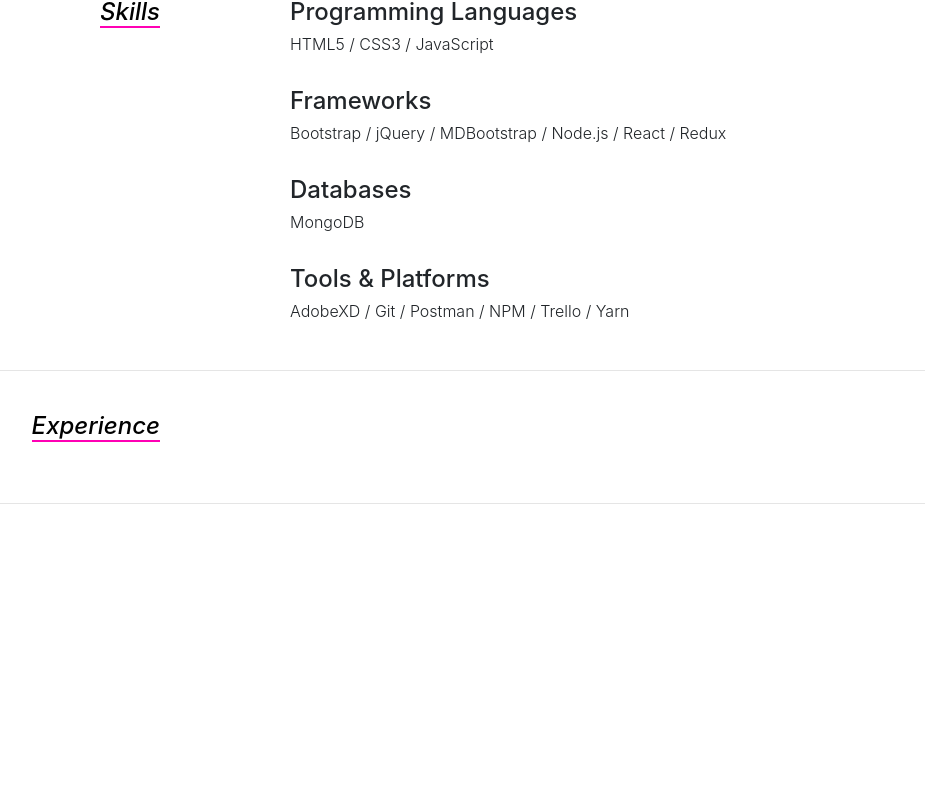
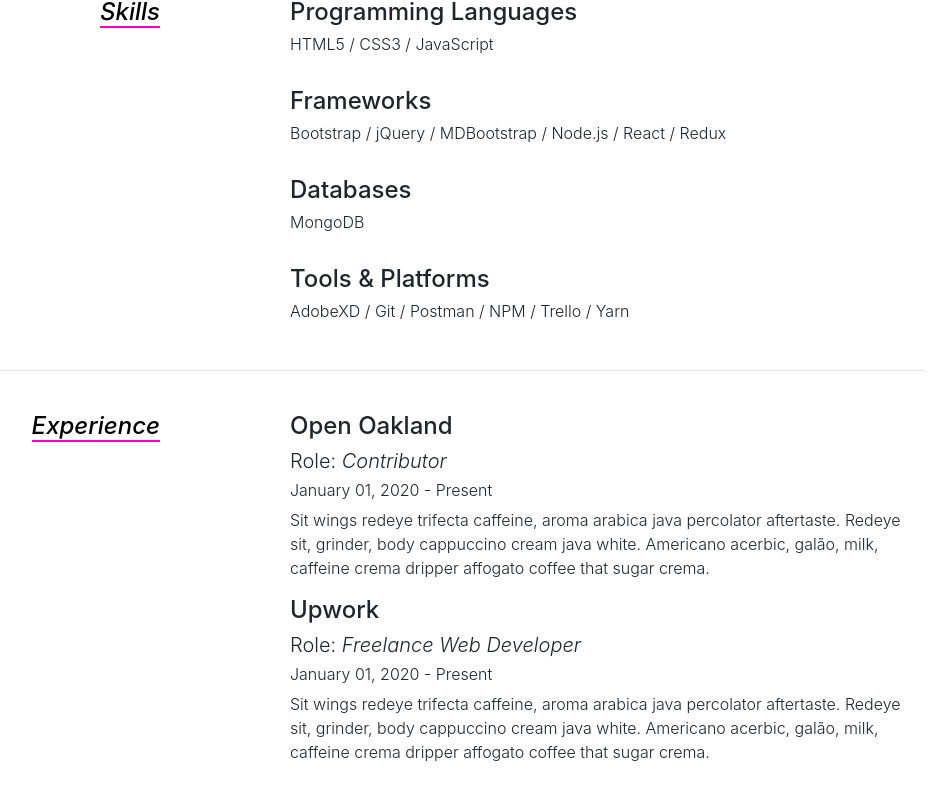
Before and after one commit to AllainPurrnal/allainbernal.com, a React (Create React App) app: page / in a window 1280 px wide. Shown: the part 852-1652 px from the top of the page, without its empty margins (270-1201 px from the left). Before the commit the page ends 1422 px from the top, so only its background shows below. Built offline with nearby package versions, Linux system fonts and the light colour scheme.

Commit message:
Experience section has been improved with functional js programming! More improvements to come, possibly

```diff
--- /dev/null
+++ b/src/Components/Pages/Resume/Experience.js
@@ -0,0 +1,18 @@
+import React from 'react';
+
+const Experience = ({ exp }) => {
+  // {console.log(exp.period.startDate)}
+  let start = exp.period.startDate;
+  let end = exp.period.endDate;
+
+  return (
+    <>
+      <h4><strong><a href={exp.link}>{exp.company}</a></strong></h4>
+      <h5>Role: <em>{exp.role}</em></h5>
+      <h6>{start} - {end}</h6>
+      <p>{exp.description}</p>
+    </>
+  )
+}
+
+export default Experience;
--- a/src/Components/Pages/Resume/SkillName.js
+++ b/src/Components/Pages/Resume/SkillName.js
@@ -3,10 +3,7 @@
 const SkillName = ({ names }) => {
   // console.log("In SkillName.js", names)
 
-  return(
-    // {skillName}
-    <h6>{names.join(" / ")}</h6>
-  )
+  return <h6>{names.join(" / ")}</h6>
 }
 
 export default SkillName;
--- a/src/Components/Pages/Resume/index.js
+++ b/src/Components/Pages/Resume/index.js
@@ -6,12 +6,17 @@
 
 // Dev Components
 import Skills from './Skills.js';
+import Experience from './Experience.js';
 
 const Resume = ({ skills, experience }) => {
   console.log("In Resume.js", skills, experience)
 
   let skillsPrint = skills.map((skill, id) =>
     <Skills key={skill.id} skill={skill} />
+  )
+
+  let expPrint = experience.map((exp, id) =>
+    <Experience key={exp.id} exp={exp} />
   )
 
   return (
@@ -34,25 +39,8 @@
         </MDBCol>
 
         <MDBCol md='7'>
-          {/* <h4><strong><a href="https:/www.google.com">Dark Roast</a></strong></h4> */}
-          {/* <h5>Role: <em>Coffee Developer</em></h5> */}
-          {/* <h6>2017 August - 2019 August</h6> */}
-          {/* <p>Sit wings redeye trifecta caffeine, aroma arabica java percolator aftertaste. Redeye sit, grinder, body cappuccino cream java white. Americano acerbic, galão, milk, caffeine crema dripper affogato coffee that sugar crema.</p> */}
-
-          <div />
-
-          {/* <h4><strong><a href="https:/www.google.com">Medium Roast</a></strong></h4> */}
-          {/* <h5>Role: <em>Software Developer</em></h5> */}
-          {/* <h6>2017 July - 2017 August</h6> */}
-          {/* <p>Sit wings redeye trifecta caffeine, aroma arabica java percolator aftertaste. Redeye sit, grinder, body cappuccino cream java white. Americano acerbic, galão, milk, caffeine crema dripper affogato coffee that sugar crema.</p> */}
-
-          <div />
-
-          {/* <h4><strong><a href="https:/www.google.com">Light Roast</a></strong></h4> */}
-          {/* <h5>Role: <em>Caffeine Addict</em></h5> */}
-          {/* <h6>2015 August - 2017 July</h6> */}
-          {/* <p>Sit wings redeye trifecta caffeine, aroma arabica java percolator aftertaste. Redeye sit, grinder, body cappuccino cream java white. Americano acerbic, galão, milk, caffeine crema dripper affogato coffee that sugar crema.</p> */}
-          </MDBCol>
+          {expPrint}
+        </MDBCol>
       </MDBRow>
 
       <hr />
--- a/src/websiteData.js
+++ b/src/websiteData.js
@@ -14,29 +14,6 @@
     {
       name: "Github",
       link: "https://github.com/AllainPurrnal"
-    }
-  ],
-  experience: [
-    {
-      role: "Contributor",
-      period: {
-        startDate: "January 01, 2020",
-        endDate: "Present"
-      }
-    }
-  ],
-  portfolio: [
-    {
-      name: "allainbernal.com",
-      link: "www.allainbernal.com",
-      git: "https://github.com/AllainPurrnal/allainbernal.com",
-      description: "A personal website that is ever evolving"
-    },
-    {
-      name: "Cat Clicky",
-      link: "https://cat-clicky-game.herokuapp.com/",
-      git: "https://github.com/AllainPurrnal/Cat-Clicky-Game",
-      description: "A simple memory game built with React and Cats"
     }
   ],
   skills: [
@@ -68,6 +45,46 @@
         "AdobeXD", "Git", "Postman", "NPM", "Trello", "Yarn"
       ]
     }
+  ],
+  experience: [
+    {
+      id: 1,
+      company: "Open Oakland",
+      link: "https://openoakland.org/",
+      role: "Contributor",
+      period: {
+        startDate: "January 01, 2020",
+        endDate: "Present"
+      },
+      description: "Sit wings redeye trifecta caffeine, aroma arabica java percolator aftertaste. Redeye sit, grinder, body cappuccino cream java white. Americano acerbic, galão, milk, caffeine crema dripper affogato coffee that sugar crema."
+    },
+    {
+      id: 2,
+      company: "Upwork",
+      link: "https://upwork.com/",
+      role: "Freelance Web Developer",
+      period: {
+        startDate: "January 01, 2020",
+        endDate: "Present"
+      },
+      description: "Sit wings redeye trifecta caffeine, aroma arabica java percolator aftertaste. Redeye sit, grinder, body cappuccino cream java white. Americano acerbic, galão, milk, caffeine crema dripper affogato coffee that sugar crema."
+    }
+  ],
+  portfolio: [
+    {
+      id: 1,
+      name: "allainbernal.com",
+      link: "www.allainbernal.com",
+      git: "https://github.com/AllainPurrnal/allainbernal.com",
+      description: "A personal website that is ever evolving"
+    },
+    {
+      id: 2,
+      name: "Cat Clicky",
+      link: "https://cat-clicky-game.herokuapp.com/",
+      git: "https://github.com/AllainPurrnal/Cat-Clicky-Game",
+      description: "A simple memory game built with React and Cats"
+    }
   ]
 };
 
```
